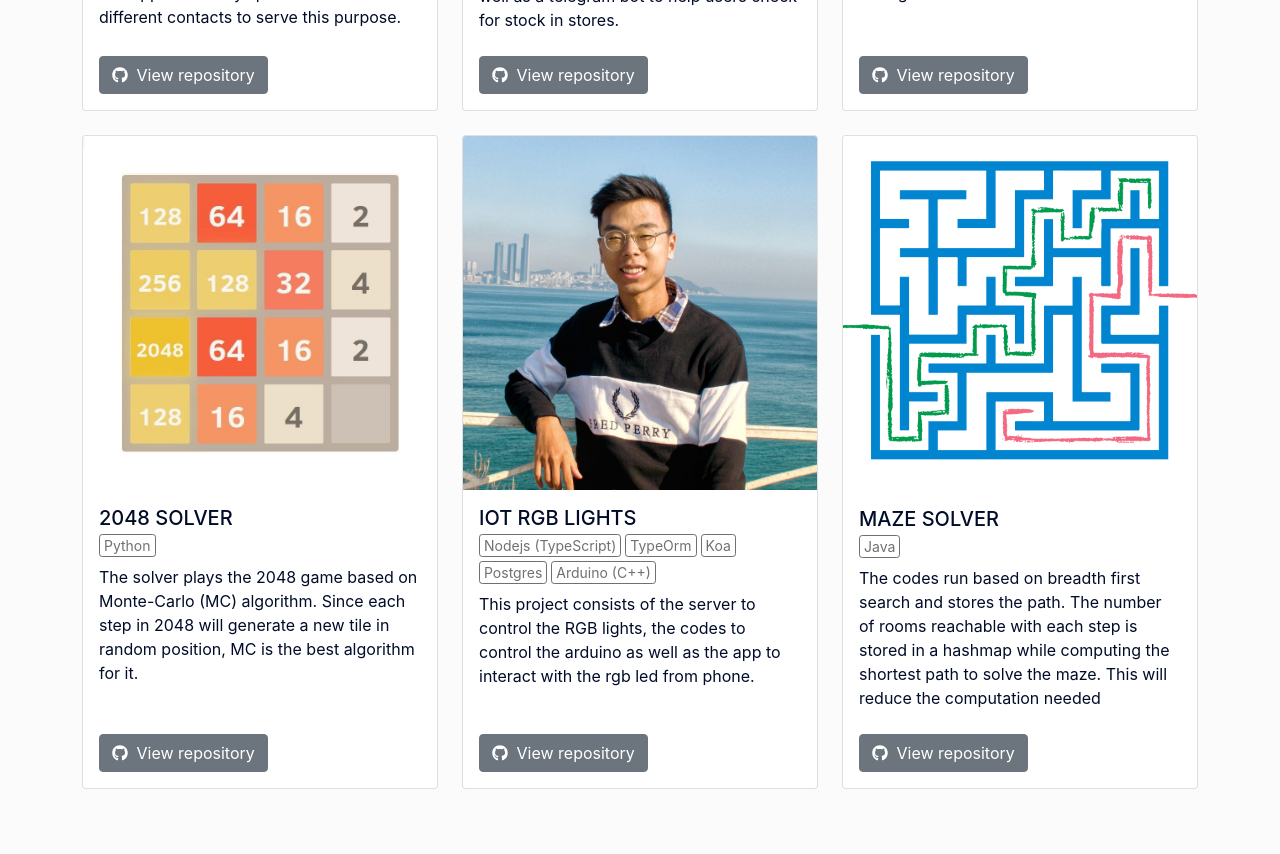
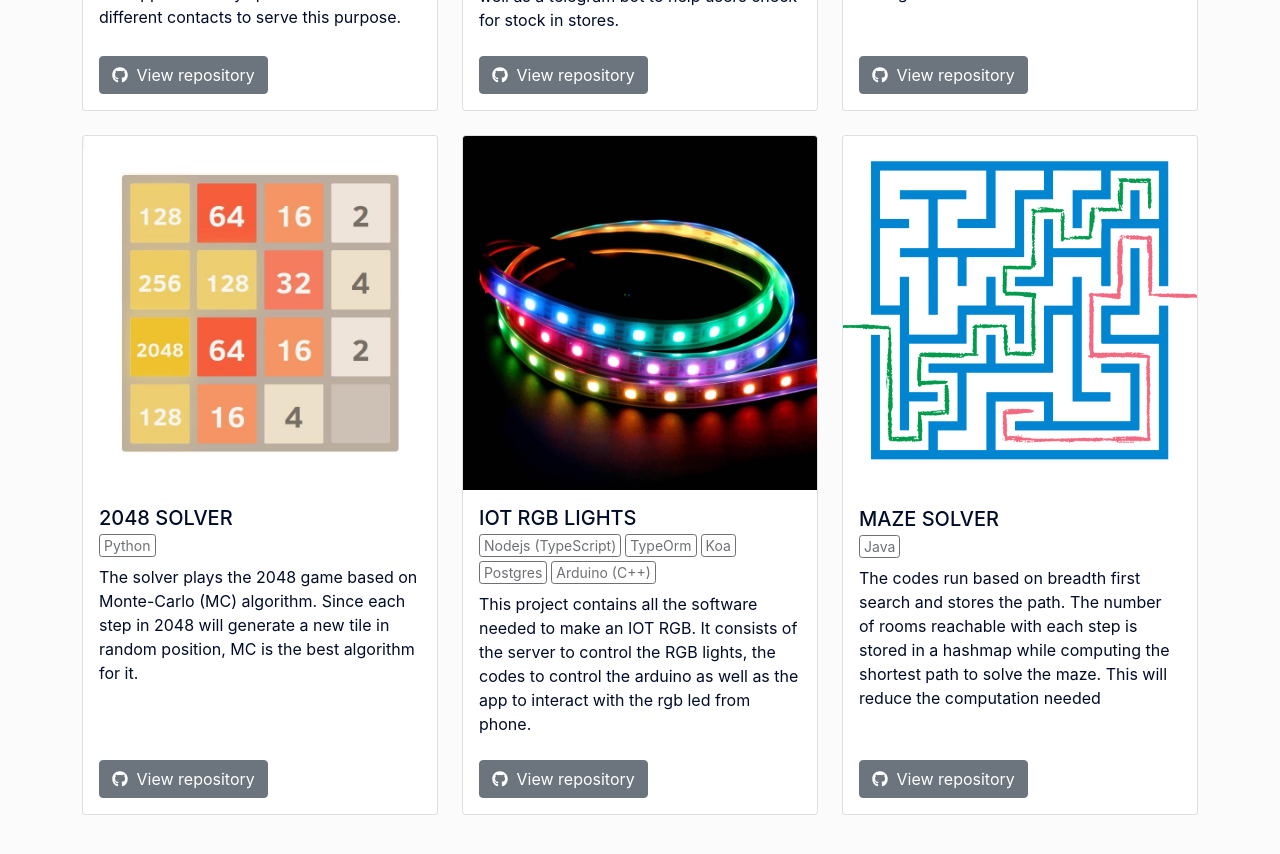
Before and after one commit to marcuspeh/marcuspeh.github.io, a React (Create React App) app: page /project in a window 1280 px wide. Shown: the part 740-1594 px from the top of the page. Built offline with nearby package versions, Linux system fonts and the light colour scheme.

Commit message:
Update picture

```diff
--- a/src/pages/project/Project.tsx
+++ b/src/pages/project/Project.tsx
@@ -1,12 +1,12 @@
 import React from 'react';
 import { Container, Row } from 'react-bootstrap';
 
-import profile from '../../assets/img/profile.jpeg';
 import _2048Demo from '../../assets/img/2048_demo.jpg';
 import aweDemo from '../../assets/img/awe_demo.png';
 import markeetDemo from '../../assets/img/markeet_demo.png';
 import mazeSolverDemo from '../../assets/img/mazesolver_demo.png';
 import splitlixDemo from '../../assets/img/splitlux_demo.png';
+import rgbDemo from '../../assets/img/rgb_demo.png';
 
 import ProjectCard from '../../components/projectCard/ProjectCard';
 
@@ -52,9 +52,9 @@ const Project: React.FC = (): JSX.Element => {
 
           <ProjectCard
             title="IOT RGB LIGHTS"
-            image={profile}
+            image={rgbDemo}
             techStacks={['Nodejs (TypeScript)', "TypeOrm", "Koa", "Postgres", "Arduino (C++)"]}
-            description='This project consists of the server to control the RGB lights, the codes to control the arduino as well as the app to interact with the rgb led from phone.'
+            description='This project contains all the software needed to make an IOT RGB. It consists of the server to control the RGB lights, the codes to control the arduino as well as the app to interact with the rgb led from phone.'
             projectLink='https://github.com/marcuspeh/IOT_RGB_Lights'
           />
 
```
Also changed, not shown: src/assets/img/iotrgb_demo.webp (added), src/assets/img/rgb_demo.png (added).
